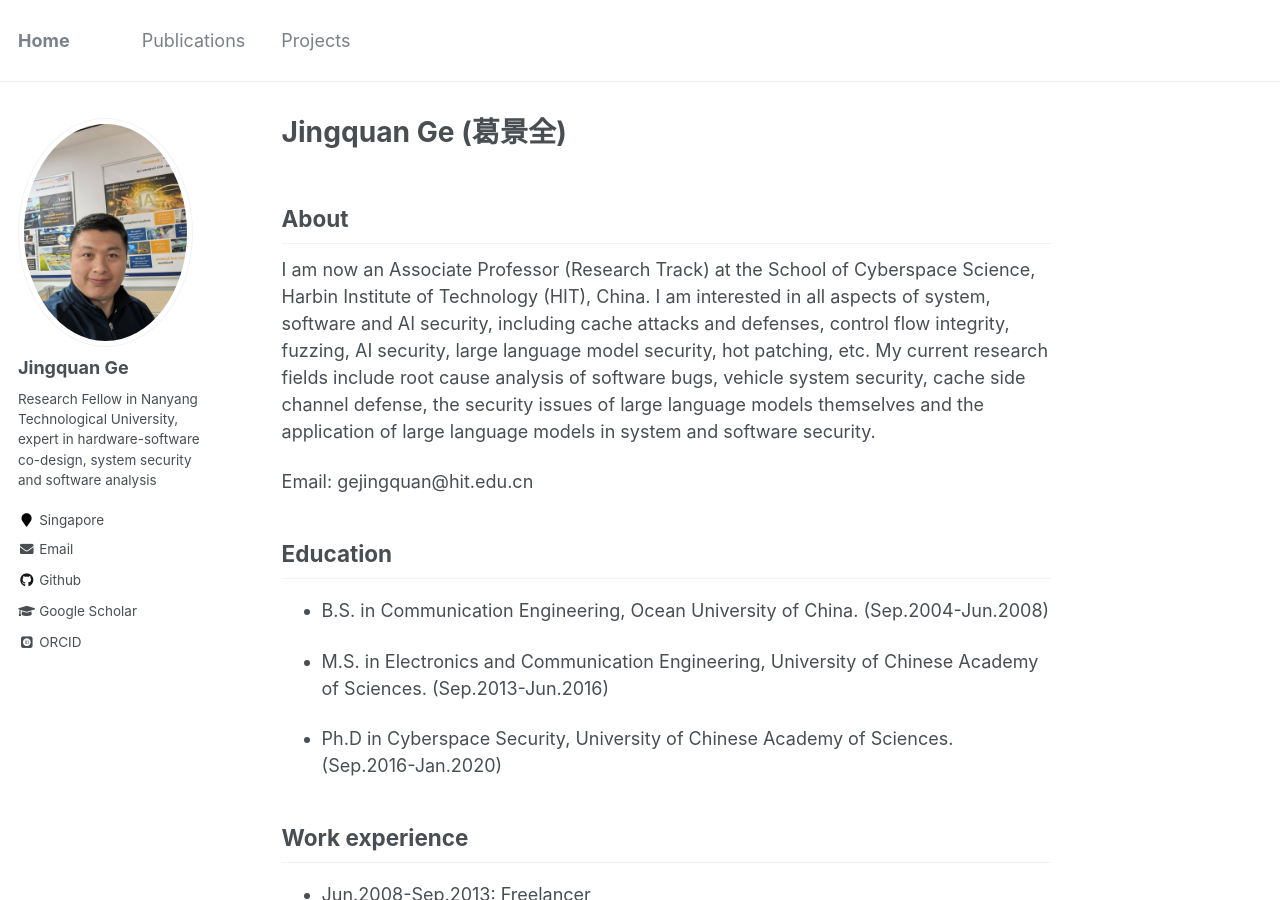
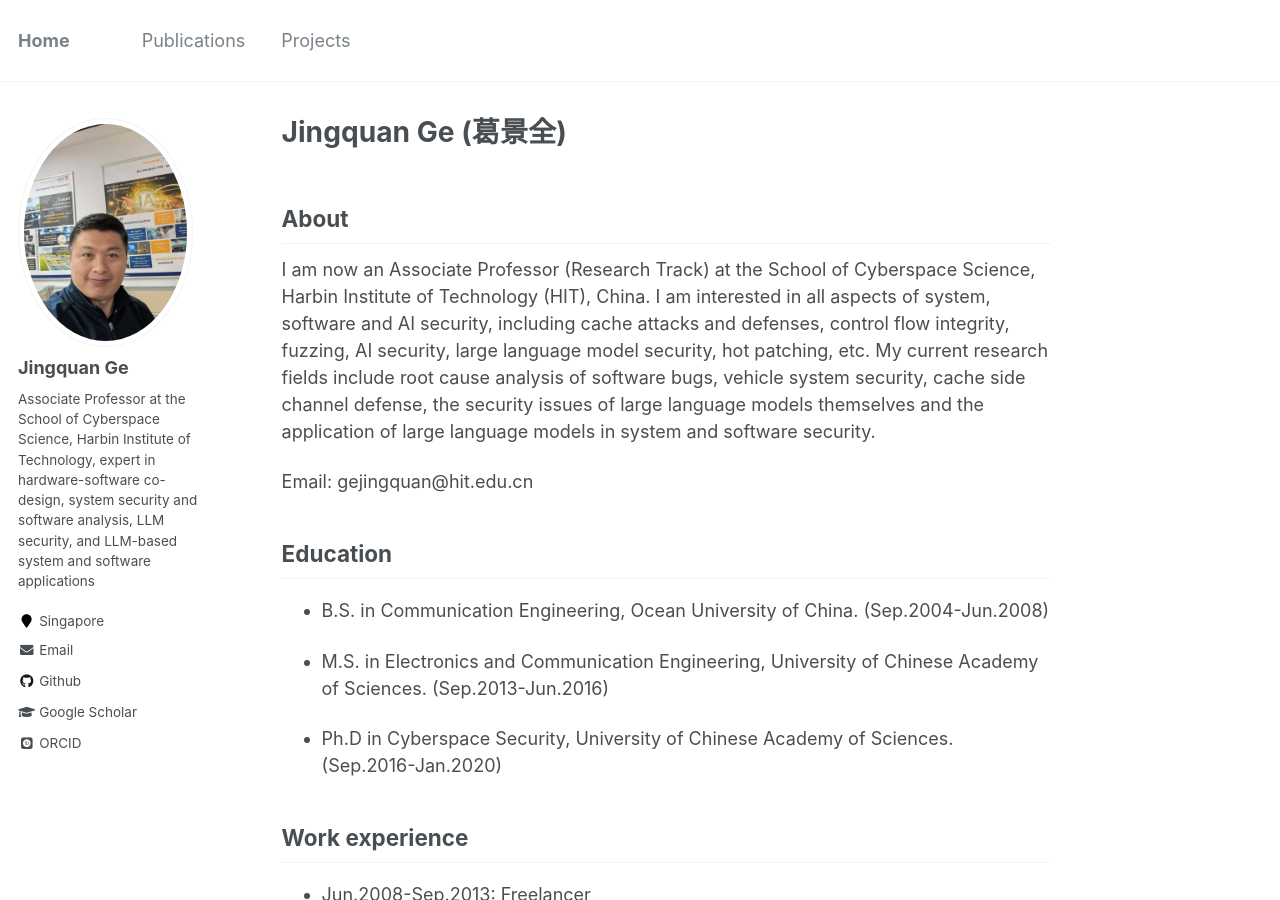
Before and after one commit to gejingquan/gejingquan.github.io, a Jekyll site: the page built from _pages/about.md, in a window 1280 px wide and 900 px high. Built offline with Jekyll 4.4.1, drawn with Linux system fonts in a browser that asks for light colours; some web fonts are replaced.

Commit message:
Update _config.yml

```diff
--- a/_config.yml
+++ b/_config.yml
@@ -82,7 +82,7 @@ analytics:
 author:
   name             : "Jingquan Ge"
   avatar           : "me.jpg"
-  bio              : "Research Fellow in Nanyang Technological University, expert in hardware-software co-design, system security and software analysis"
+  bio              : "Associate Professor at the School of Cyberspace Science, Harbin Institute of Technology, expert in hardware-software co-design, system security and software analysis, LLM security, and LLM-based system and software applications"
   location         : "Singapore"
   employer         :
   googlescholar    : "https://scholar.google.com/citations?hl=en&user=v1HnGGEAAAAJ"
```
